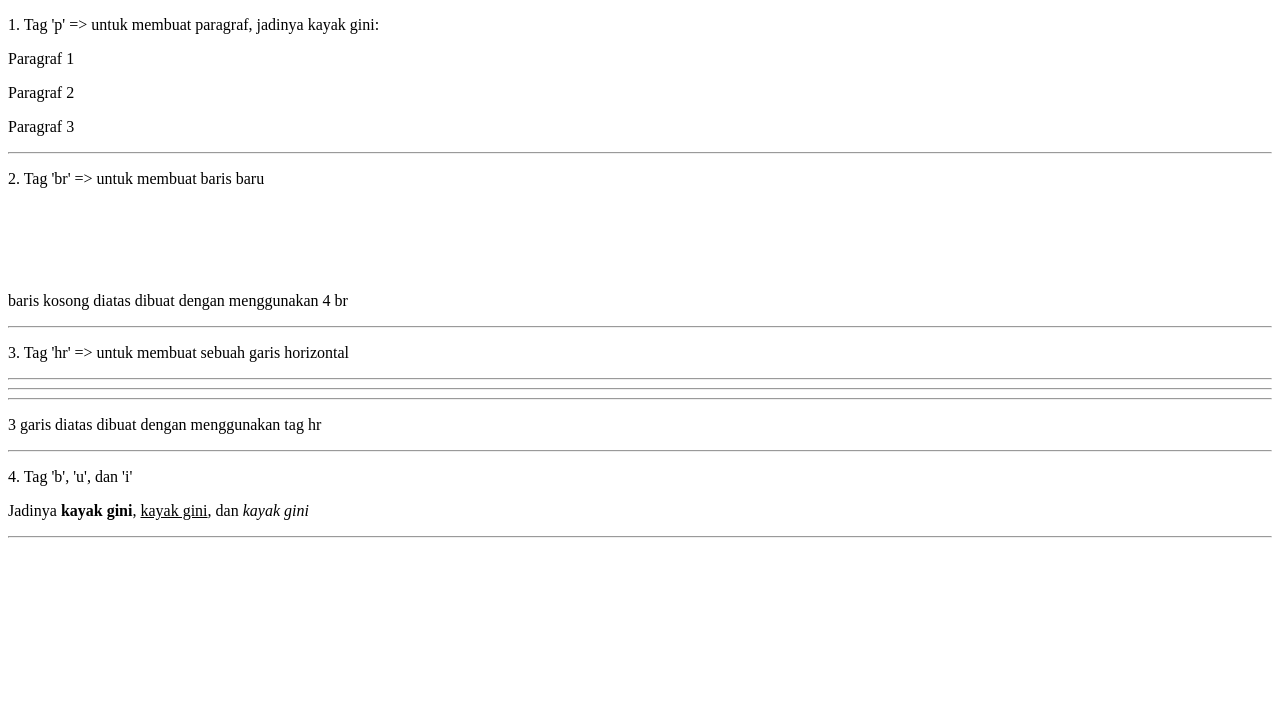
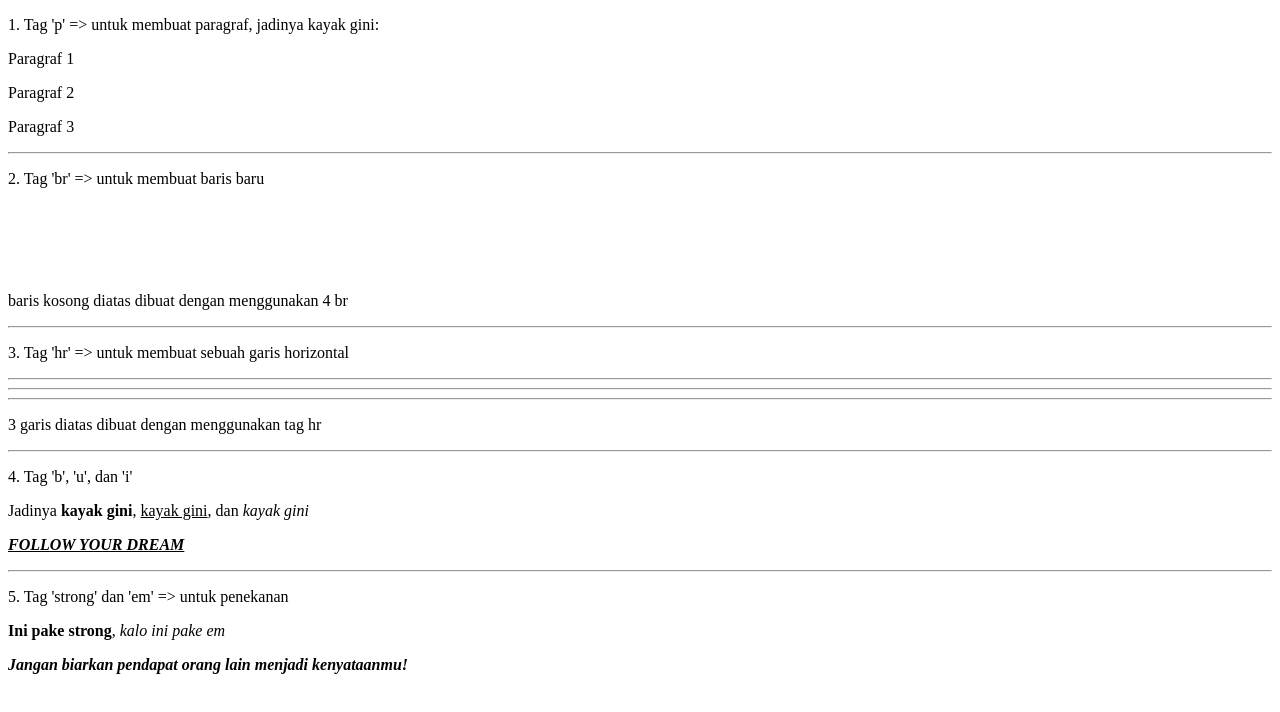
Before and after one commit to ImdaduRohman23/belajar-html, a plain HTML site: page index.html in a window 1280 px wide. Drawn offline with Linux system fonts and the light colour scheme.

Commit message:
tag strong dan em

```diff
--- a/index.html
+++ b/index.html
@@ -36,7 +36,13 @@
     <!-- 4. Tag <b></b> , <u></u> , dan <i></i> -->
     <p>4. Tag 'b', 'u', dan 'i'</p>
     <p>Jadinya <b>kayak gini</b>, <u>kayak gini</u>, dan <i>kayak gini</i></p>
+    <p><b><u><i>FOLLOW YOUR DREAM</i></u></b></p>
     <hr>
+
+    <!-- 5. Tag <strong></strong> dan <em></em> -->
+    <p>5. Tag 'strong' dan 'em' => untuk penekanan</p>
+    <p><strong>Ini pake strong</strong>, <em>kalo ini pake em</em></p>
+    <strong><em>Jangan biarkan pendapat orang lain menjadi kenyataanmu!</em></strong>
 
 </body>
 
```
